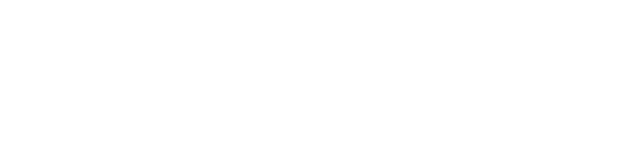
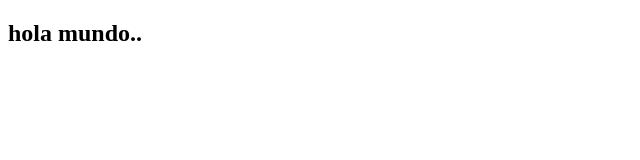
Before and after one commit to israMA00/repo-colabs, a plain HTML site: page index.html in a window 1280 px wide. Shown: the whole page, without its empty margins (0-640 px from the left). Drawn offline with Linux system fonts and the light colour scheme.

Commit message:
Se agrega h2

```diff
--- a/index.html
+++ b/index.html
@@ -9,6 +9,8 @@
 
 <body>
 
+    <h2>hola mundo..</h2>
+
 </body>
 
 </html>
```
